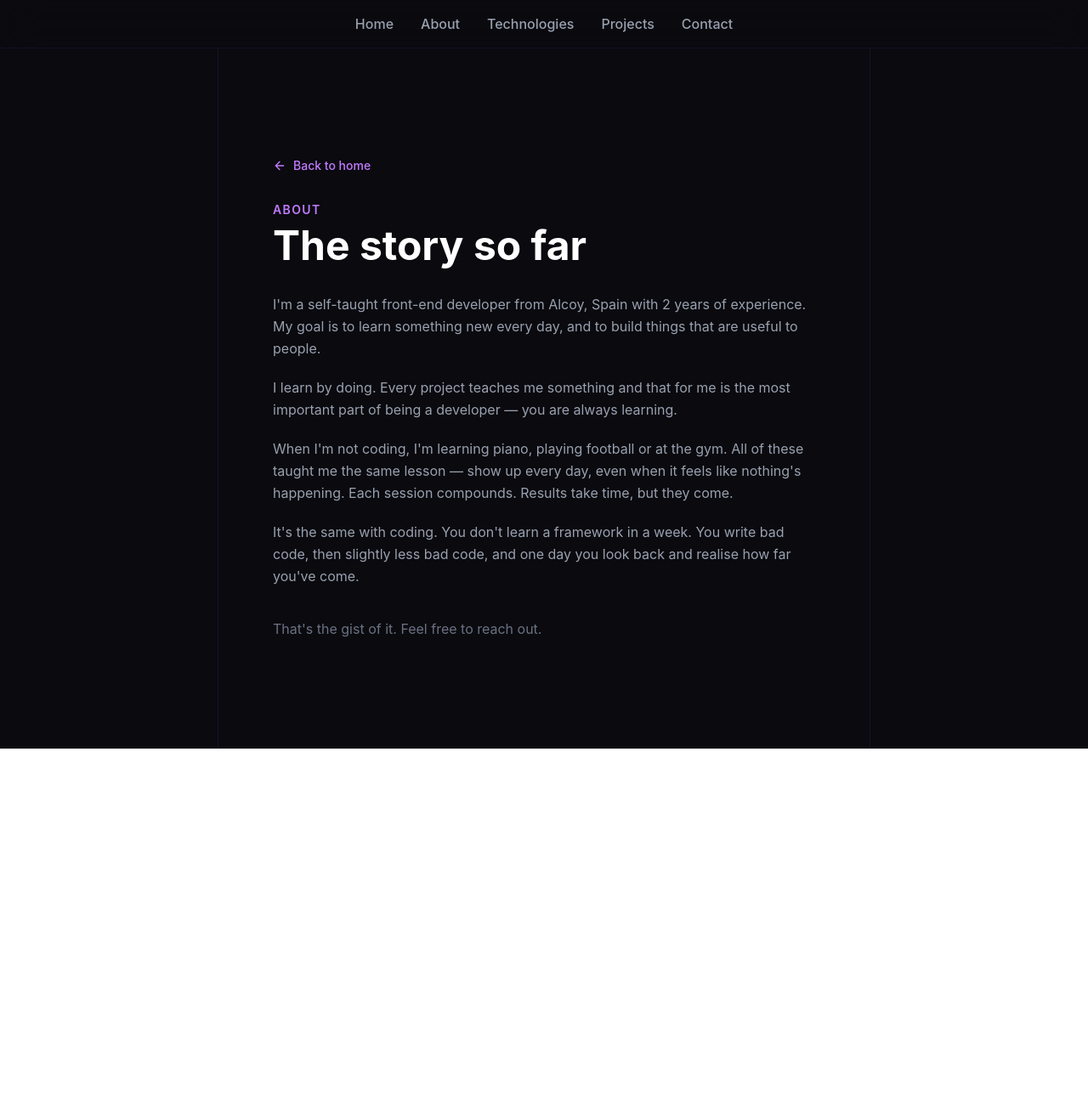
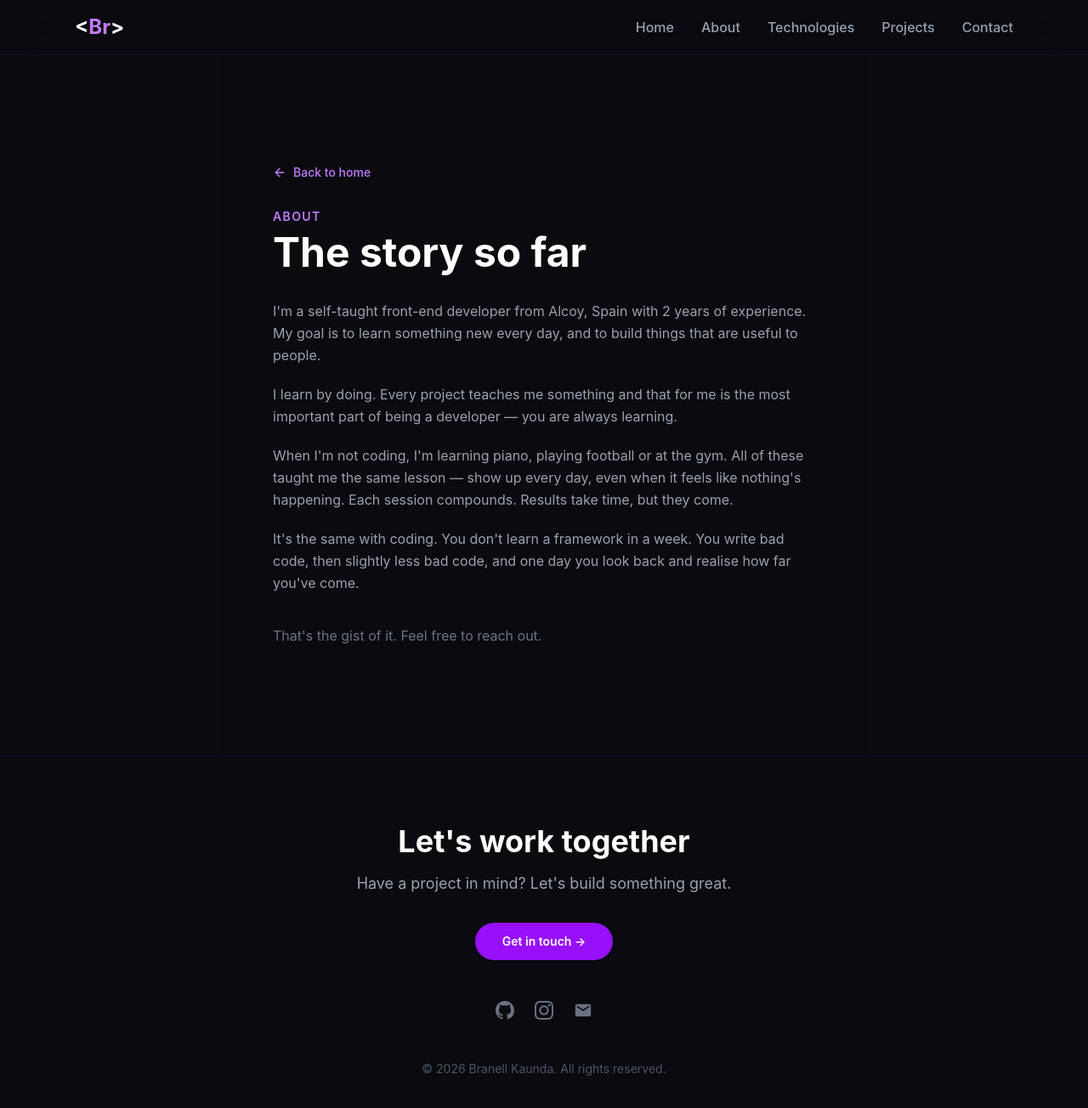
Before and after one commit to BranellKaunda/portfolio1, a Nuxt app: page /about in a window 1280 px wide. Shown: the top 1304 px of the page at 85% size. Before the commit the page ends 881 px from the top, so only its background shows below. Built offline with nearby package versions, Linux system fonts and the light colour scheme.

Commit message:
contactSection

```diff
--- a/app/app.vue
+++ b/app/app.vue
@@ -2,6 +2,7 @@
 useHead({
   title: "Branell Kaunda — Portfolio",
   meta: [{ name: "description", content: "Branell Kaunda's Portfolio" }],
+  link: [{ rel: "icon", href: "/portfolio-logo.png" }],
 });
 </script>
 
--- /dev/null
+++ b/app/components/ContactSection.vue
@@ -0,0 +1,59 @@
+<script setup lang="ts">
+const socials = [
+  {
+    label: "GitHub",
+    url: "https://github.com/Branellkaunda",
+    icon: "M12 0C5.37 0 0 5.37 0 12c0 5.31 3.435 9.795 8.205 11.385.6.105.825-.255.825-.57 0-.285-.015-1.23-.015-2.235-3.015.555-3.795-.735-4.035-1.41-.135-.345-.72-1.41-1.23-1.695-.42-.225-1.02-.78-.015-.795.945-.015 1.62.87 1.845 1.23 1.08 1.815 2.805 1.305 3.495.99.105-.78.42-1.305.765-1.605-2.67-.3-5.46-1.335-5.46-5.925 0-1.305.465-2.385 1.23-3.225-.12-.3-.54-1.53.12-3.18 0 0 1.005-.315 3.3 1.23.96-.27 1.98-.405 3-.405s2.04.135 3 .405c2.295-1.56 3.3-1.23 3.3-1.23.66 1.65.24 2.88.12 3.18.765.84 1.23 1.905 1.23 3.225 0 4.605-2.805 5.625-5.475 5.925.435.375.81 1.095.81 2.22 0 1.605-.015 2.895-.015 3.3 0 .315.225.69.825.57A12.02 12.02 0 0 0 24 12c0-6.63-5.37-12-12-12Z",
+  },
+  {
+    label: "Instagram",
+    url: "https://instagram.com/braneldo",
+    icon: "M12 2.163c3.204 0 3.584.012 4.85.07 3.252.148 4.771 1.691 4.919 4.919.058 1.265.069 1.645.069 4.849 0 3.205-.012 3.584-.069 4.849-.149 3.225-1.664 4.771-4.919 4.919-1.266.058-1.644.07-4.85.07-3.204 0-3.584-.012-4.849-.07-3.26-.149-4.771-1.699-4.919-4.92-.058-1.265-.07-1.644-.07-4.849 0-3.204.013-3.583.07-4.849.149-3.227 1.664-4.771 4.919-4.919 1.266-.057 1.645-.069 4.849-.069zm0-2.163c-3.259 0-3.667.014-4.947.072-4.358.2-6.78 2.618-6.98 6.98-.059 1.281-.073 1.689-.073 4.948 0 3.259.014 3.668.072 4.948.2 4.358 2.618 6.78 6.98 6.98 1.281.058 1.689.072 4.948.072 3.259 0 3.668-.014 4.948-.072 4.354-.2 6.782-2.618 6.979-6.98.059-1.28.073-1.689.073-4.948 0-3.259-.014-3.667-.072-4.947-.196-4.354-2.617-6.78-6.979-6.98-1.281-.059-1.69-.073-4.949-.073zm0 5.838c-3.403 0-6.162 2.759-6.162 6.162s2.759 6.163 6.162 6.163 6.162-2.759 6.162-6.163c0-3.403-2.759-6.162-6.162-6.162zm0 10.162c-2.209 0-4-1.79-4-4 0-2.209 1.791-4 4-4s4 1.791 4 4c0 2.21-1.791 4-4 4zm6.406-11.845c-.796 0-1.441.645-1.441 1.44s.645 1.44 1.441 1.44c.795 0 1.439-.645 1.439-1.44s-.644-1.44-1.439-1.44z",
+  },
+  {
+    label: "Email",
+    url: "mailto:branellk@gmail.com",
+    icon: "M20 4H4c-1.1 0-2 .9-2 2v12c0 1.1.9 2 2 2h16c1.1 0 2-.9 2-2V6c0-1.1-.9-2-2-2zm0 4l-8 5-8-5V6l8 5 8-5v2z",
+  },
+];
+</script>
+
+<template>
+  <section id="contact" class="px-8 py-20 text-center lg:px-16">
+    <h2 class="text-4xl font-bold text-white">Let's work together</h2>
+    <p class="mt-4 text-lg text-gray-400">
+      Have a project in mind? Let's build something great.
+    </p>
+    <a
+      href="mailto:branellk@gmail.com"
+      class="mt-8 inline-block rounded-full bg-purple-600 px-8 py-3 text-sm font-semibold text-white transition-colors hover:bg-purple-500"
+    >
+      Get in touch →
+    </a>
+    <div class="mt-12 flex items-center justify-center gap-6">
+      <a
+        v-for="s in socials"
+        :key="s.label"
+        :href="s.url"
+        target="_blank"
+        rel="noopener noreferrer"
+        class="text-gray-500 transition-colors hover:text-purple-400"
+        :title="s.label"
+      >
+        <svg
+          xmlns="http://www.w3.org/2000/svg"
+          width="22"
+          height="22"
+          viewBox="0 0 24 24"
+          fill="currentColor"
+        >
+          <path :d="s.icon" />
+        </svg>
+      </a>
+    </div>
+    <p class="mt-12 text-sm text-gray-600">
+      &copy; {{ new Date().getFullYear() }} Branell Kaunda. All rights
+      reserved.
+    </p>
+  </section>
+</template>
--- a/app/components/NavBar.vue
+++ b/app/components/NavBar.vue
@@ -22,9 +22,11 @@ function close() {
     class="sticky top-0 z-50 border-b border-purple-500/10 bg-canvas/80 backdrop-blur-xl"
   >
     <div
-      class="mx-auto flex max-w-6xl items-center justify-between px-6 py-4 lg:justify-center"
+      class="mx-auto flex max-w-6xl items-center justify-between px-6 py-4"
     >
-      <a href="/" class="text-lg font-bold text-white lg:hidden">Branell</a>
+      <a href="/" class="text-2xl font-bold">
+        <span class="text-white">&lt;</span><span class="text-purple-400">Br</span><span class="text-white">&gt;</span>
+      </a>
 
       <ul
         class="hidden items-center gap-8 text-base font-medium text-gray-400 lg:flex"
--- a/app/pages/about.vue
+++ b/app/pages/about.vue
@@ -72,4 +72,7 @@ useHead({
       </div>
     </section>
   </main>
+  <div class="border-t border-purple-500/10">
+    <ContactSection />
+  </div>
 </template>
--- a/app/pages/blog/index.vue
+++ b/app/pages/blog/index.vue
@@ -100,7 +100,7 @@ useHead({
             rel="noopener noreferrer"
             class="transition-colors hover:text-purple-400"
             >Juan Andrés Núñez</a
-          >, Eduardo San Martín to name a few. These are the ones of them really
+          >, Eduardo San Martín to name a few. These are the ones that really
           stuck with me.
         </p>
 
@@ -196,4 +196,7 @@ useHead({
       </div>
     </article>
   </main>
+  <div class="border-t border-purple-500/10">
+    <ContactSection />
+  </div>
 </template>
--- a/app/pages/index.vue
+++ b/app/pages/index.vue
@@ -397,43 +397,8 @@ const projects = [
       </div>
     </section>
 
-    <!-- Row 6: CTA (col-span-2) -->
-    <section id="contact" class="px-8 py-20 text-center lg:col-span-2 lg:px-16">
-      <h2 class="text-4xl font-bold text-white">Let's work together</h2>
-      <p class="mt-4 text-lg text-gray-400">
-        Have a project in mind? Let's build something great.
-      </p>
-      <a
-        href="mailto:branellk@gmail.com"
-        class="mt-8 inline-block rounded-full bg-purple-600 px-8 py-3 text-sm font-semibold text-white transition-colors hover:bg-purple-500"
-      >
-        Get in touch →
-      </a>
-      <div class="mt-12 flex items-center justify-center gap-6">
-        <a
-          v-for="s in socials"
-          :key="s.label"
-          :href="s.url"
-          target="_blank"
-          rel="noopener noreferrer"
-          class="text-gray-500 transition-colors hover:text-purple-400"
-          :title="s.label"
-        >
-          <svg
-            xmlns="http://www.w3.org/2000/svg"
-            width="22"
-            height="22"
-            viewBox="0 0 24 24"
-            fill="currentColor"
-          >
-            <path :d="s.icon" />
-          </svg>
-        </a>
-      </div>
-      <p class="mt-12 text-sm text-gray-600">
-        &copy; {{ new Date().getFullYear() }} Branell Kaunda. All rights
-        reserved.
-      </p>
-    </section>
+    <div class="lg:col-span-2">
+      <ContactSection />
+    </div>
   </main>
 </template>
--- a/package.json
+++ b/package.json
@@ -1,5 +1,5 @@
 {
-  "name": "portfolio1",
+  "name": "portfolio",
   "version": "0.1.0",
   "type": "module",
   "private": true,
@@ -11,6 +11,7 @@
   },
   "dependencies": {
     "@tailwindcss/vite": "^4.3.2",
+    "lightningcss": "^1.32.0",
     "nuxt": "4.2.2",
     "postcss": "^8.5.16",
     "tailwindcss": "^4.3.2",
@@ -19,5 +20,8 @@
   },
   "devDependencies": {
     "typescript": "^5.9.3"
+  },
+  "optionalDependencies": {
+    "@rolldown/binding-win32-x64-msvc": "^1.1.4"
   }
 }
```
Also changed, not shown: public/portfolio-logo.png (added), 1 other file (tests, documents, lock files or other folders).
